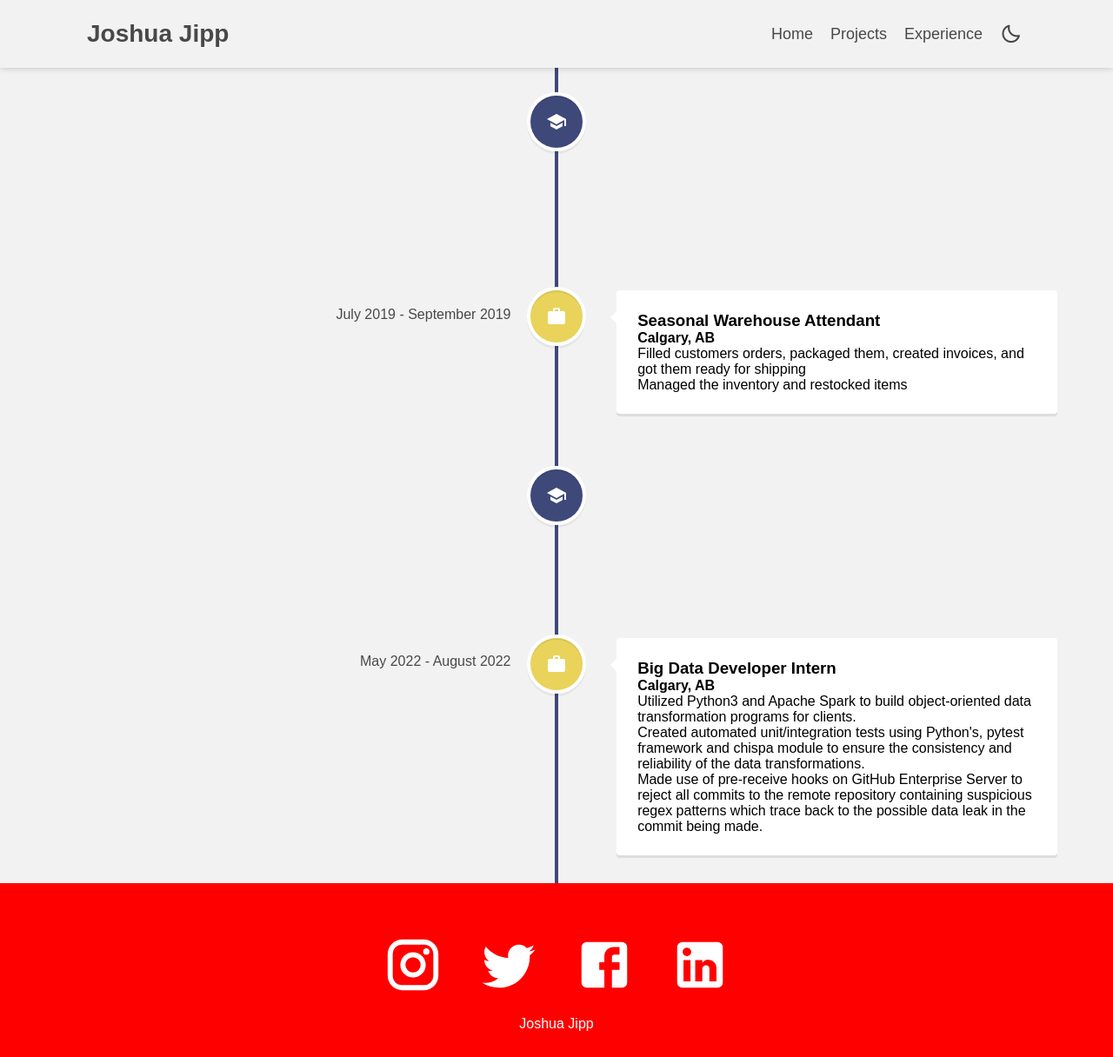
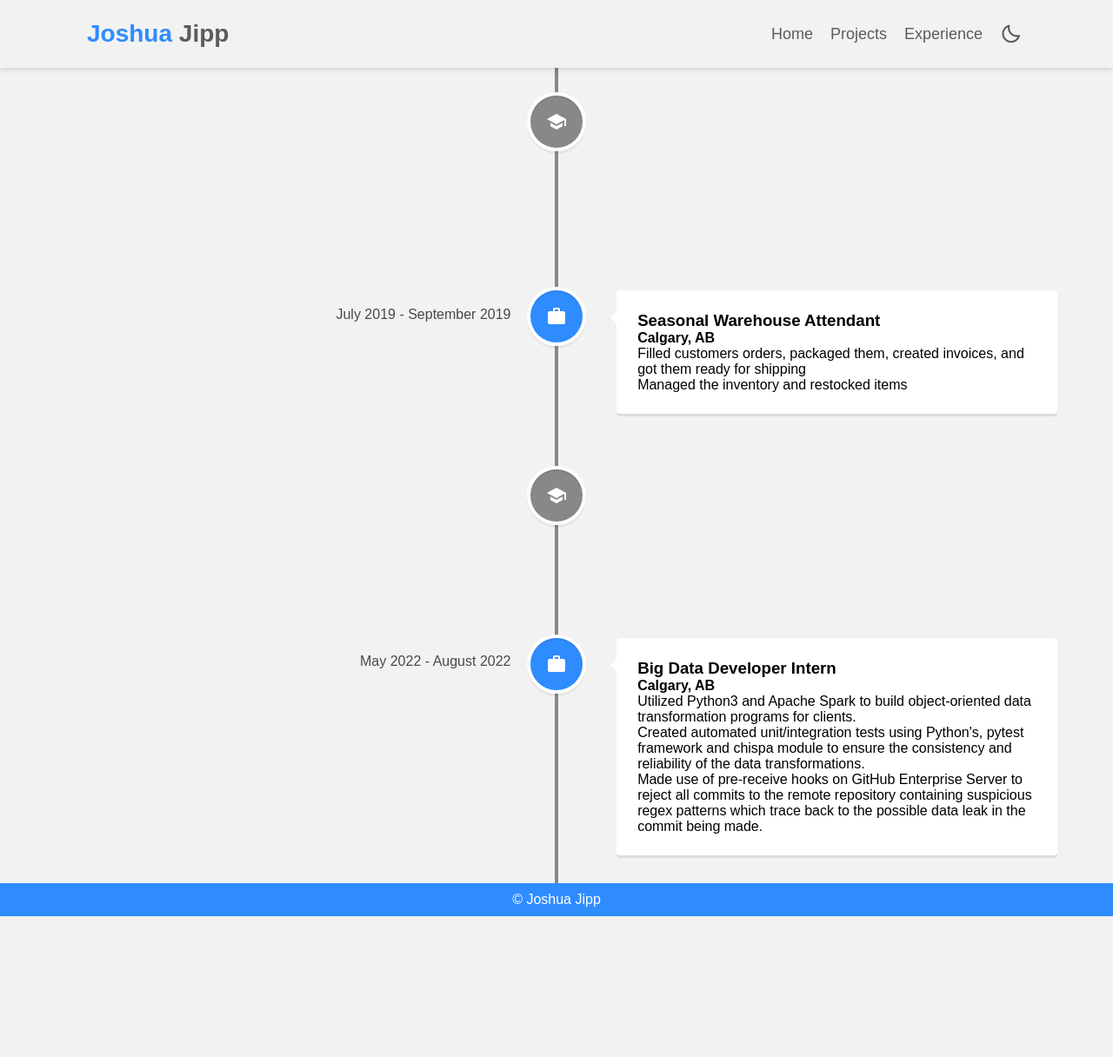
Before and after one commit to joshuajipp/portfolio_website, a React (Create React App) app: page /experience in a window 1280 px wide. Shown: the whole page at 87% size. After the commit the page ends 1054 px from the top, so only its background shows below. Built offline with nearby package versions, Linux system fonts and the light colour scheme.

Commit message:
added timeline integration with dark mode

```diff
--- a/src/App.css
+++ b/src/App.css
@@ -1,11 +1,11 @@
 :root {
-  --primary-color: #ff0000;
+  --primary-color: #2e8cff;
   --white-color: #f2f2f2;
-  --text-color: #484848;
+  --text-color: #5b5b5b;
   --gray-color: #888888;
-  --invert-primary-color: #ff6464;
+  --invert-primary-color: #77b3fc;
   --invert-text-color: #ececec;
-  --invert-bg-color: #2b3137f6;
+  --invert-bg-color: #2b3137;
 }
 .App {
   width: 100%;
--- a/src/App.jsx
+++ b/src/App.jsx
@@ -28,7 +28,7 @@ function App() {
     <div className="App">
       <Router>
         <Navbar handleClick={handleClick} isDarkMode={isDarkMode} />
-        <AnimatedRoutes />
+        <AnimatedRoutes isDarkMode={isDarkMode} />
         <Footer />
       </Router>
     </div>
--- a/src/ProjectList.js
+++ b/src/ProjectList.js
@@ -1,6 +1,7 @@
 import wordleImg from "./images/wordle.png";
 import lotionImg from "./images/lotion.png";
 import lastShowImg from "./images/last_show.png";
+import portfolioImg from "./images/portfolio.png";
 export const ProjectList = [
   {
     name: "Obituary Generation App",
@@ -24,5 +25,6 @@ export const ProjectList = [
   {
     name: "Personal Portfolio",
     url: "/",
+    image: portfolioImg,
   },
 ];
--- a/src/components/AnimatedRoutes.jsx
+++ b/src/components/AnimatedRoutes.jsx
@@ -4,14 +4,17 @@ import Projects from "../pages/Projects";
 import Experience from "../pages/Experience";
 import { AnimatePresence } from "framer-motion";
 
-function AnimatedRoutes() {
+function AnimatedRoutes(props) {
   const location = useLocation();
   return (
     <AnimatePresence>
       <Routes location={location} key={location.pathname}>
         <Route path="/" element={<Home />} />
         <Route path="/projects" element={<Projects />} />
-        <Route path="/experience" element={<Experience />} />
+        <Route
+          path="/experience"
+          element={<Experience isDarkMode={props.isDarkMode} />}
+        />
       </Routes>
     </AnimatePresence>
   );
--- a/src/components/Footer.jsx
+++ b/src/components/Footer.jsx
@@ -8,13 +8,8 @@ import "../styles/Footer.css";
 function Footer() {
   return (
     <div className="footer">
-      <div className="socialMedia">
-        <InstagramIcon />
-        <TwitterIcon />
-        <FacebookIcon />
-        <LinkedInIcon />
-      </div>
-      <p>Joshua Jipp</p>
+      <div className="socialMedia"></div>
+      <p> &#169; Joshua Jipp</p>
     </div>
   );
 }
--- a/src/components/Navbar.jsx
+++ b/src/components/Navbar.jsx
@@ -23,7 +23,8 @@ function Navbar(props) {
         <div class="header__body">
           <div class="header__leftside">
             <Link to="/" title="" class="header__logo">
-              Joshua Jipp
+              <span className="first-letter">Joshua</span>{" "}
+              <span className="second-letter">Jipp</span>
             </Link>
           </div>
           <div class="header__rightside">
--- a/src/pages/Experience.jsx
+++ b/src/pages/Experience.jsx
@@ -7,8 +7,9 @@ import "react-vertical-timeline-component/style.min.css";
 import SchoolIcon from "@material-ui/icons/School";
 import WorkIcon from "@material-ui/icons/Work";
 import { motion } from "framer-motion";
+import "../styles/Experience.css";
 
-function Experience() {
+function Experience(props) {
   return (
     <motion.div
       className="experience"
@@ -16,11 +17,18 @@ function Experience() {
       animate={{ width: "100%" }}
       exit={{ x: window.innerWidth, transition: { duration: 0.2 } }}
     >
-      <VerticalTimeline lineColor="#3e497a">
+      <VerticalTimeline
+        lineColor={
+          props.isDarkMode ? "var(--white-color)" : "var(--gray-color)"
+        }
+      >
         <VerticalTimelineElement
           className="vertical-timeline-element--education"
           date="September 2018 - June 2021"
-          iconStyle={{ background: "#3e497a", color: "#fff" }}
+          iconStyle={{
+            background: props.isDarkMode ? "#ff6464" : "#ff0000",
+            color: "#fff",
+          }}
           icon={<SchoolIcon />}
         >
           <h3 className="vertical-timeline-element-title">
--- a/src/pages/Projects.jsx
+++ b/src/pages/Projects.jsx
@@ -20,7 +20,10 @@ function Projects() {
       animate={{ width: "100%" }}
       exit={{ x: window.innerWidth, transition: { duration: 0.2 } }}
     >
-      <h1 className="projects-header"> My Personal Projects</h1>
+      <h1 className="projects-header">
+        {" "}
+        Project <span className="first-word">Gallery</span>
+      </h1>
       <div className="projectList">
         {ProjectList.map((project, idx) => {
           return (
--- /dev/null
+++ b/src/styles/Experience.css
@@ -0,0 +1,27 @@
+.vertical-timeline-element-icon {
+  background: var(--primary-color) !important;
+  transition: 0.3s;
+
+  box-shadow: 0 0 0 4px rgb(255, 255, 255), inset 0 2px 0 rgba(0, 0, 0, 0.08),
+    0 3px 0 4px rgba(0, 0, 0, 0.05) !important;
+}
+
+.vertical-timeline-element--education .vertical-timeline-element-icon {
+  background: var(--gray-color) !important;
+  box-shadow: 0 0 0 4px white, inset 0 2px 0 rgba(0, 0, 0, 0.08),
+    0 3px 0 4px rgba(0, 0, 0, 0.05) !important;
+}
+
+.is-black .vertical-timeline-element-icon {
+  background: var(--invert-primary-color) !important;
+
+  box-shadow: 0 0 0 4px rgb(255, 255, 255), inset 0 2px 0 rgba(0, 0, 0, 0.08),
+    0 3px 0 4px rgba(0, 0, 0, 0.05) !important;
+}
+.is-black
+  .vertical-timeline-element--education
+  .vertical-timeline-element-icon {
+  background: var(--text-color) !important;
+  box-shadow: 0 0 0 4px white, inset 0 2px 0 rgba(0, 0, 0, 0.08),
+    0 3px 0 4px rgba(0, 0, 0, 0.05) !important;
+}
--- a/src/styles/Footer.css
+++ b/src/styles/Footer.css
@@ -1,13 +1,14 @@
 .footer {
   width: 100%;
-  height: 200px;
-  background: #ff0000;
+  height: auto;
+  background: var(--primary-color);
   display: flex;
   justify-content: center;
   align-items: center;
   flex-direction: column;
   padding-top: 10px;
   transition: 0.3s;
+  padding-bottom: 10px;
 }
 
 .socialMedia svg {
@@ -22,7 +23,8 @@
   color: white;
 }
 .is-black .footer {
-  background: #ff6464;
+  background: var(--invert-bg-color);
+  box-shadow: 0px -1px 20px rgba(0, 0, 0, 0.4);
 }
 
 @media only screen and (max-width: 775px) {
--- a/src/styles/Navbar.css
+++ b/src/styles/Navbar.css
@@ -374,6 +374,15 @@ body.is-black {
 .burger {
   font-size: 30px;
 }
+.first-letter {
+  color: var(--primary-color);
+}
+.is-black .first-letter {
+  color: var(--invert-text-color);
+}
+.is-black .second-letter {
+  color: var(--invert-primary-color);
+}
 @media (max-width: 1027px) {
   .header-menu__link {
     font-size: 16px;
--- a/src/styles/Projects.css
+++ b/src/styles/Projects.css
@@ -67,6 +67,15 @@
 .projectItem h1 {
   font-size: 25px;
 }
+
+.first-word {
+  color: var(--primary-color);
+  font-weight: bolder;
+  transition: 0.3s;
+}
+.is-black .first-word {
+  color: var(--invert-primary-color);
+}
 @media only screen and (max-width: 1300px) {
   .projectList {
     grid-template-columns: 1fr 1fr;
```
Also changed, not shown: src/images/portfolio.png (added).
